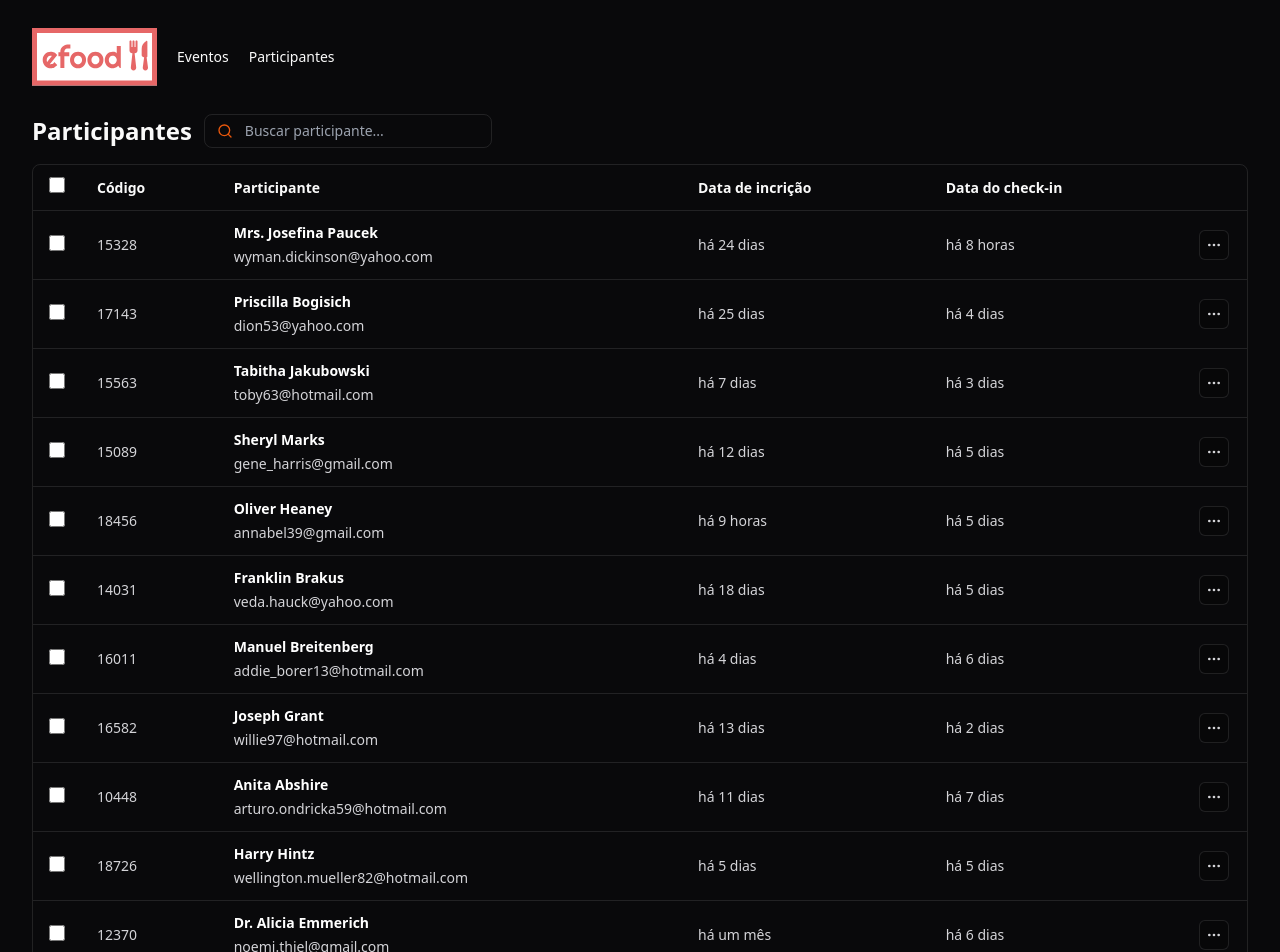
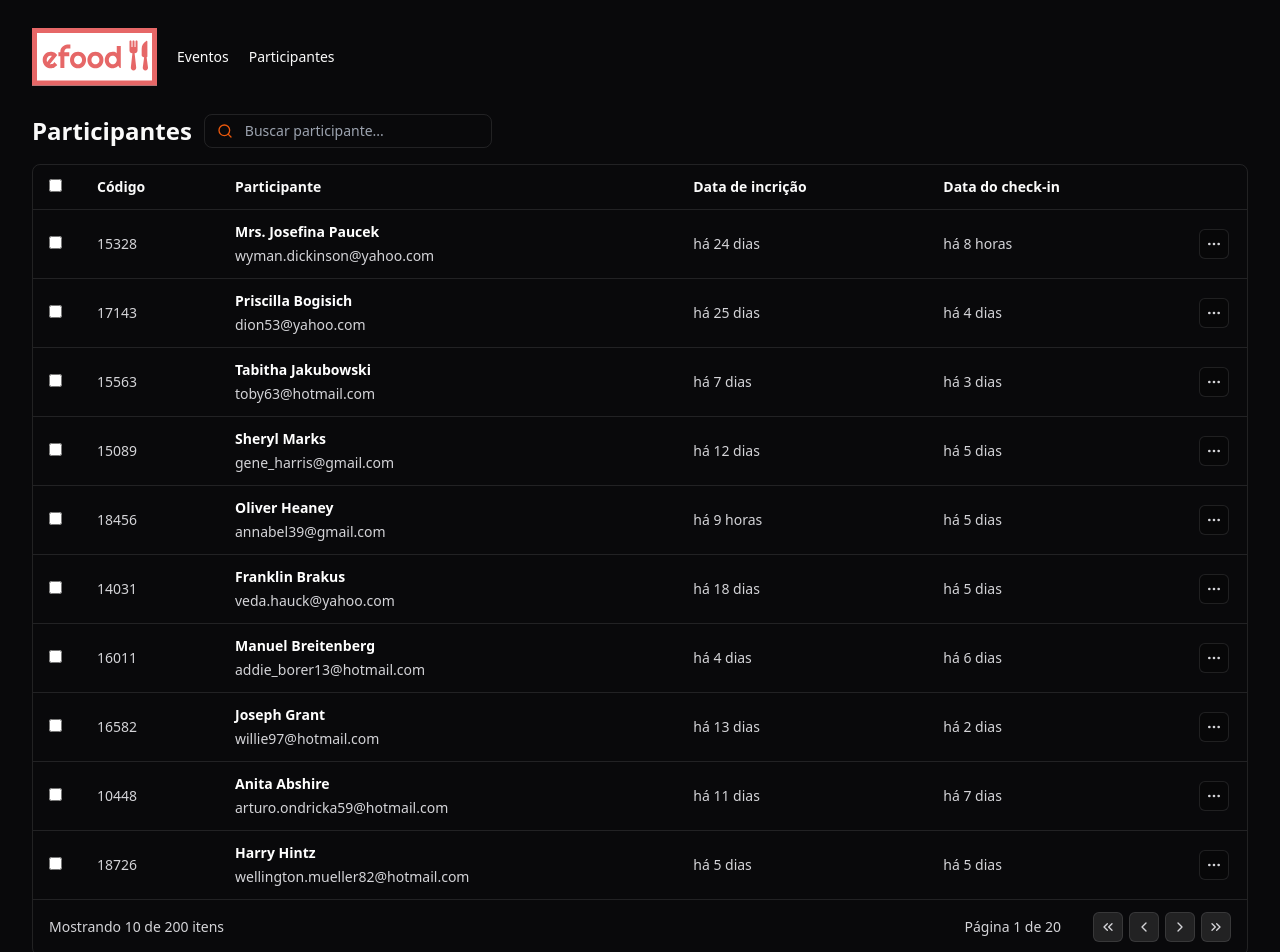
Before and after one commit to jonathandcosta/pass_cooking, a React (Vite) app: page / in a window 1280 px wide. Shown: the top 952 px of the page. Built offline with nearby package versions, Linux system fonts and the light colour scheme.

Commit message:
calculando quantidade de paginas do rodapé

```diff
--- a/src/components/attendee_list.tsx
+++ b/src/components/attendee_list.tsx
@@ -24,6 +24,7 @@ export function AttendeeList() {
 
   // FUNÇÃO MANTER A ALTERAÇÃO DO INPUT (USANDO O ESTADO)
   const [search, setSearch] = useState('')
+  const [page, setpage] = useState('1')
 
   function onSearchInputChange(event: ChangeEvent<HTMLInputElement>) {
     setSearch(event.target.value)
@@ -49,7 +50,7 @@ export function AttendeeList() {
         <thead>
           <tr className='border-b border-white/10'>
             <TableHeader style={{ width: 48 }}>
-              <input className='size-4 bg-black/20 rounded border-white/10 accent-orange-400' type="checkbox" />
+              <input type="checkbox" />
             </TableHeader>
             <TableHeader>Código</TableHeader>
             <TableHeader>Participante</TableHeader>
@@ -61,10 +62,10 @@ export function AttendeeList() {
 
         {/* LINHAS */}
         <tbody>
-          {attendees.map((attendee) => {
+          {attendees.slice((page - 1) * 10, page * 10).map((attendee) => {
             return (
-              <TableRow key={attendee.id} className='border-b border-white/10 hover:bg-white/5'>
-                <TableCell ><input className='size-4 bg-black/20 rounded border-white/10 accent-orange-400' type="checkbox" /></TableCell>
+              <TableRow key={attendee.id} >
+                <TableCell ><input type="checkbox" /></TableCell>
                 <TableCell>{attendee.id}</TableCell>
                 <TableCell>
                   <div className='flex flex-col gap-1'>
@@ -87,10 +88,10 @@ export function AttendeeList() {
         {/* RODAPÉ */}
         <tfoot>
           <TableRow>
-            <TableCell colSpan={3}>Mostrando 10 de 228 itens</TableCell>
+            <TableCell colSpan={3}>Mostrando 10 de {attendees.length} itens</TableCell>
             <td className="py-3 px-4 text-sm text-zinc-300 text-right" colSpan={3}>
               <div className='inline-flex items-center gap-8'>
-                <span>Página 1 de 23</span>
+                <span>Página {page} de {Math.ceil(attendees.length / 10)}</span>
                 <div className='flex gap-1.5'>
                   <IconButton>
                     <ChevronsLeft className='size-4' />
```
